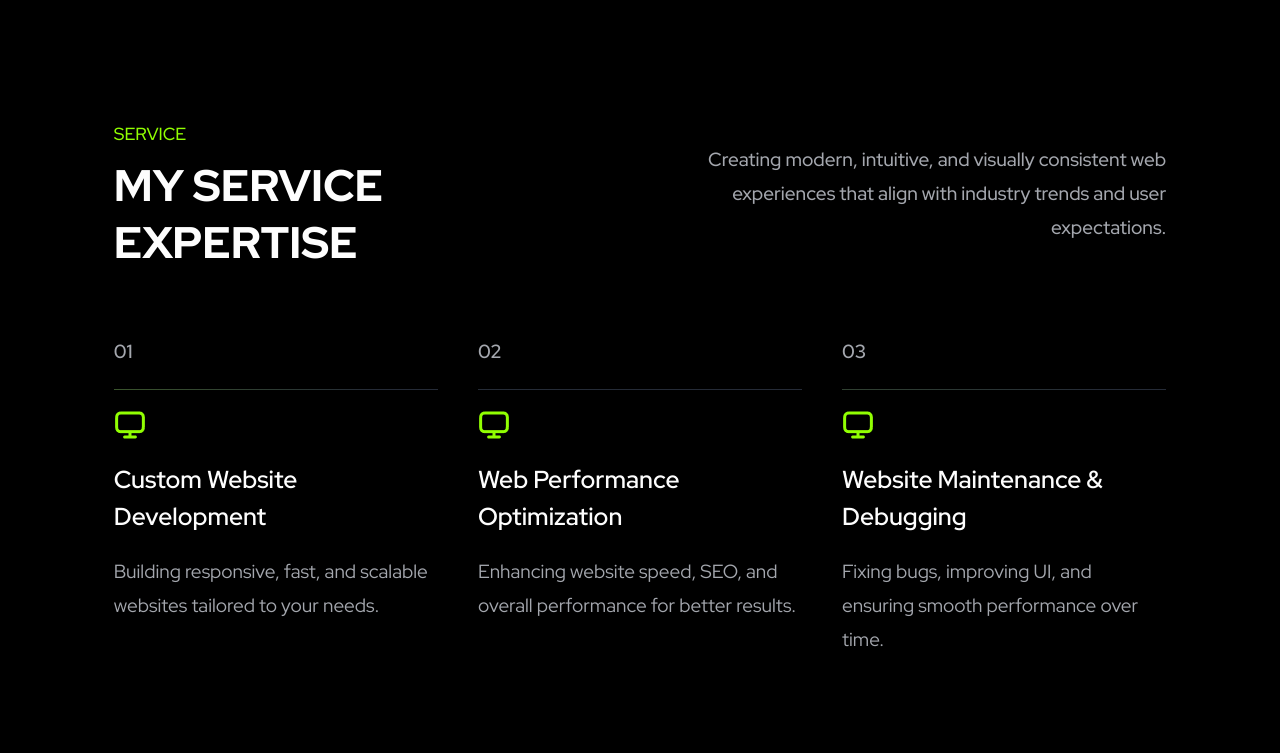
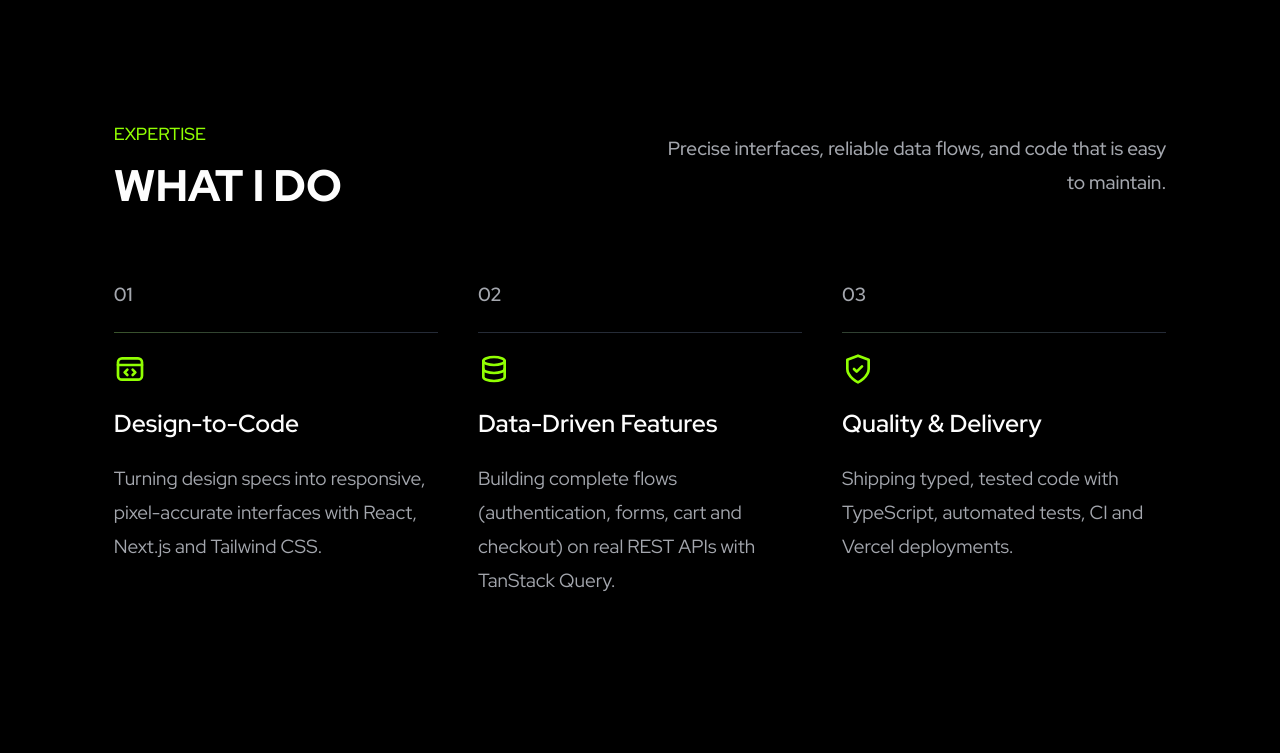
Before and after one commit to Yusuf-98/Portfolio-8, a Next.js app: page / in a window 1280 px wide. Shown: the part 882-1635 px from the top of the page. Built offline with nearby package versions, Linux system fonts and the light colour scheme.

Commit message:
update: services section

```diff
--- a/components/sections/Services.tsx
+++ b/components/sections/Services.tsx
@@ -9,28 +9,28 @@ import { ServiceCard } from '@/components/service/ServiceCard';
 const services = [
   {
     number: '01',
-    icon: '/icons/monitor-01.png',
-    title: 'Custom Website Development',
+    icon: '/icons/service-design-code.svg',
+    title: 'Design-to-Code',
     description:
-      'Building responsive, fast, and scalable websites tailored to your needs.',
+      'Turning design specs into responsive, pixel-accurate interfaces with React, Next.js and Tailwind CSS.',
   },
   {
     number: '02',
-    icon: '/icons/monitor-01.png',
-    title: 'Web Performance Optimization',
+    icon: '/icons/service-data.svg',
+    title: 'Data-Driven Features',
     description:
-      'Enhancing website speed, SEO, and overall performance for better results.',
+      'Building complete flows (authentication, forms, cart and checkout) on real REST APIs with TanStack Query.',
   },
   {
     number: '03',
-    icon: '/icons/monitor-01.png',
-    title: 'Website Maintenance & Debugging',
+    icon: '/icons/service-quality.svg',
+    title: 'Quality & Delivery',
     description:
-      'Fixing bugs, improving UI, and ensuring smooth performance over time.',
+      'Shipping typed, tested code with TypeScript, automated tests, CI and Vercel deployments.',
   },
 ];
 
-// --- Delay urutan muncul ---
+// --- Delays ---
 const D_HEADER = 0.1;
 const D_DESC = 0.25;
 const D_CARD_BASE = 0.4;
@@ -42,7 +42,7 @@ export function Services() {
     <section className='w-full max-w-360 mx-auto bg-base-black pb-20 md:pt-30 md:pb-17.5'>
       <Container>
         <div className='flex flex-col gap-6 md:gap-16'>
-          {/* Services header */}
+          {/* Header */}
           <div className='flex flex-col gap-4 md:flex-row md:items-center md:justify-between'>
             <motion.div
               variants={fadeInUp}
@@ -53,10 +53,10 @@ export function Services() {
               className='flex flex-col w-full md:w-60 lg:w-127.25 gap-2 md:gap-2'
             >
               <span className='text-md md:text-sec-label font-medium text-primary-200'>
-                SERVICE
+                EXPERTISE
               </span>
               <h2 className='text-display-md md:text-sec-title font-extrabold text-neutral-25'>
-                MY SERVICE EXPERTISE
+                WHAT I DO
               </h2>
             </motion.div>
 
@@ -68,12 +68,12 @@ export function Services() {
               transition={transitionDelayed(D_DESC)}
               className='text-md md:text-sec-body font-medium text-neutral-400 md:max-w-126 md:text-right'
             >
-              Creating modern, intuitive, and visually consistent web
-              experiences that align with industry trends and user expectations.
+              Precise interfaces, reliable data flows, and code that is easy to
+              maintain.
             </motion.p>
           </div>
 
-          {/* Services cards */}
+          {/* Cards */}
           <div className='flex flex-col gap-6 md:flex-row md:gap-3xl lg:gap-5xl'>
             {services.map((service, index) => (
               <motion.div
```
